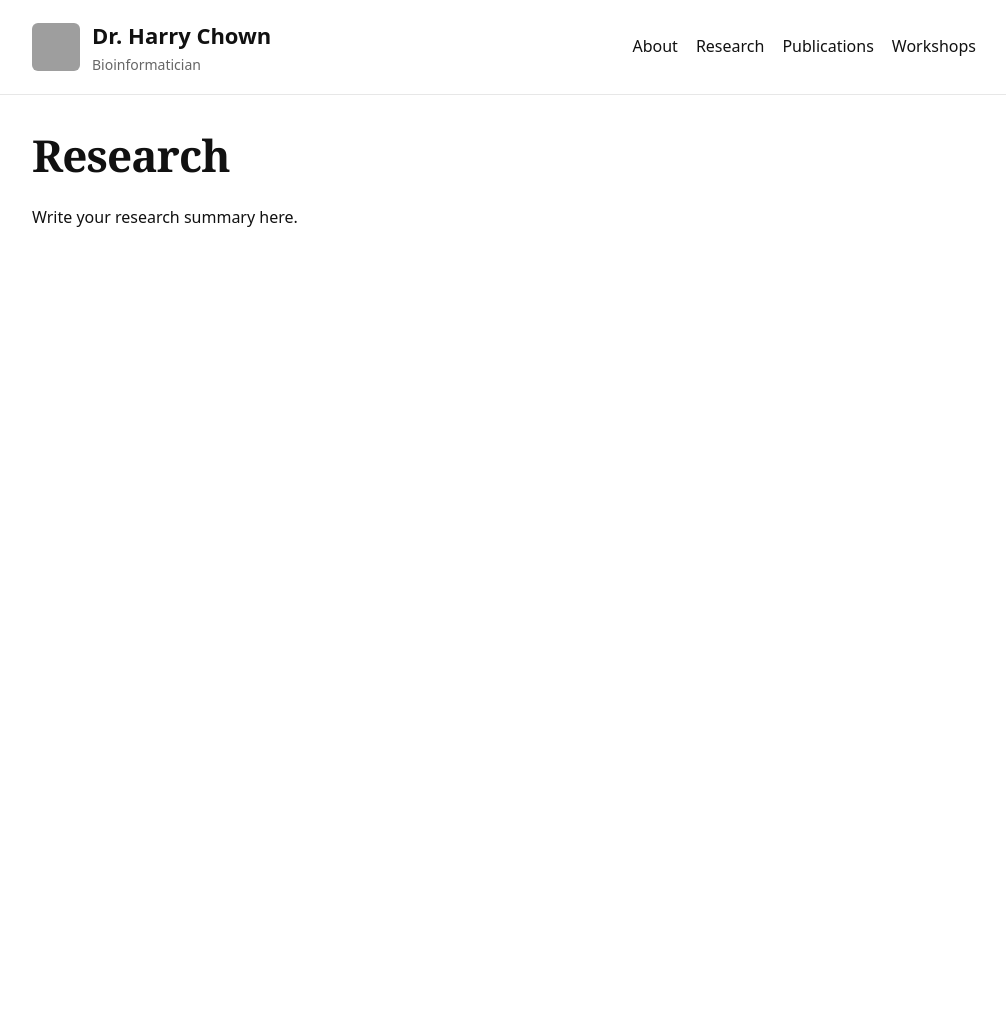
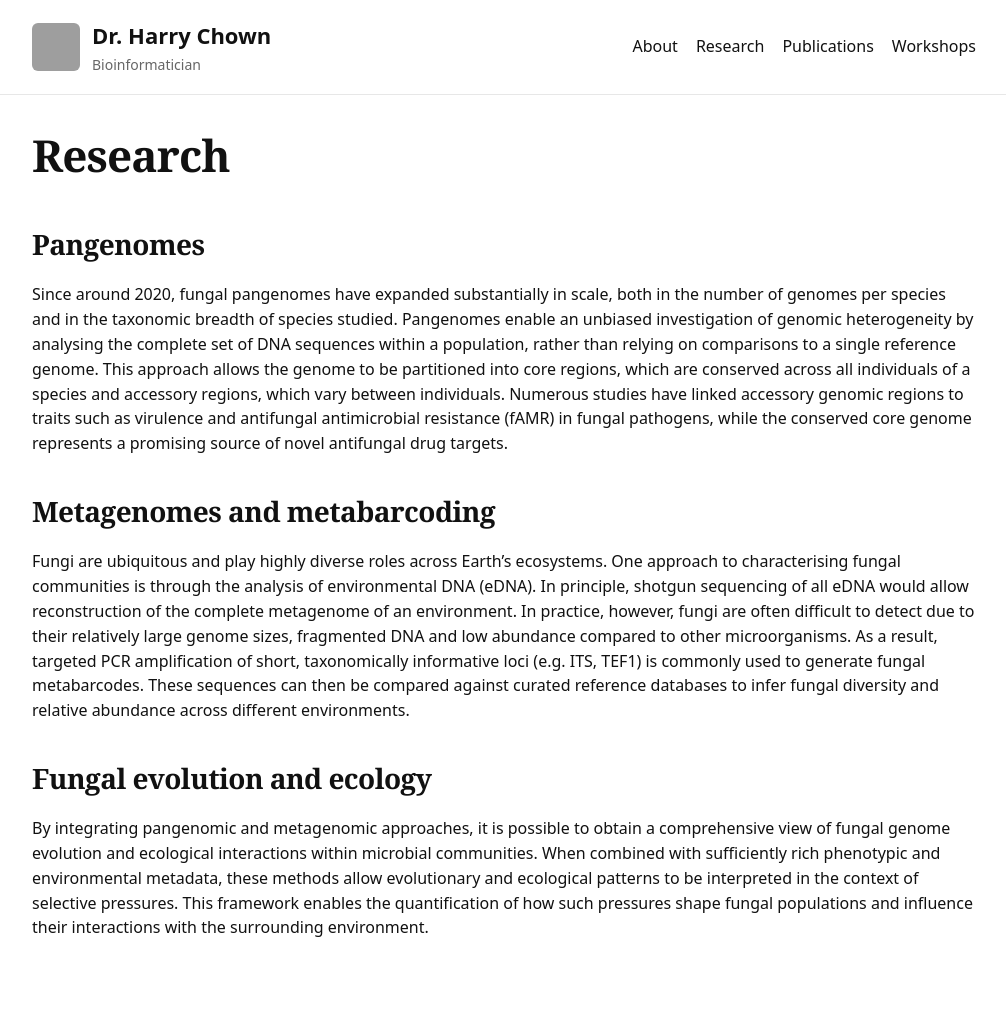
Before and after one commit to harrychown/harrychown.github.io, a Jekyll site: the page built from research.md, in a window 1280 px wide. Shown: the whole page, without its empty margins (136-1142 px from the left). Built offline with Jekyll 4.4.1, drawn with Linux system fonts in a browser that asks for light colours; before the commit the page ends 900 px from its top, so only the background shows below that; grey boxes are pictures that could not be loaded.

Commit message:
Expand research document with fungal genomics sections
Added sections on pangenomes, metagenomes, and fungal evolution to the research document, detailing their significance and methodologies.

```diff
--- a/research.md
+++ b/research.md
@@ -5,4 +5,14 @@ title: Research
 
 # Research
 
-Write your research summary here.
+## Pangenomes
+
+Since around 2020, fungal pangenomes have expanded substantially in scale, both in the number of genomes per species and in the taxonomic breadth of species studied. Pangenomes enable an unbiased investigation of genomic heterogeneity by analysing the complete set of DNA sequences within a population, rather than relying on comparisons to a single reference genome. This approach allows the genome to be partitioned into core regions, which are conserved across all individuals of a species and accessory regions, which vary between individuals. Numerous studies have linked accessory genomic regions to traits such as virulence and antifungal antimicrobial resistance (fAMR) in fungal pathogens, while the conserved core genome represents a promising source of novel antifungal drug targets.
+
+## Metagenomes and metabarcoding
+
+Fungi are ubiquitous and play highly diverse roles across Earth’s ecosystems. One approach to characterising fungal communities is through the analysis of environmental DNA (eDNA). In principle, shotgun sequencing of all eDNA would allow reconstruction of the complete metagenome of an environment. In practice, however, fungi are often difficult to detect due to their relatively large genome sizes, fragmented DNA and low abundance compared to other microorganisms. As a result, targeted PCR amplification of short, taxonomically informative loci (e.g. ITS, TEF1) is commonly used to generate fungal metabarcodes. These sequences can then be compared against curated reference databases to infer fungal diversity and relative abundance across different environments.
+
+## Fungal evolution and ecology
+
+By integrating pangenomic and metagenomic approaches, it is possible to obtain a comprehensive view of fungal genome evolution and ecological interactions within microbial communities. When combined with sufficiently rich phenotypic and environmental metadata, these methods allow evolutionary and ecological patterns to be interpreted in the context of selective pressures. This framework enables the quantification of how such pressures shape fungal populations and influence their interactions with the surrounding environment.
```
